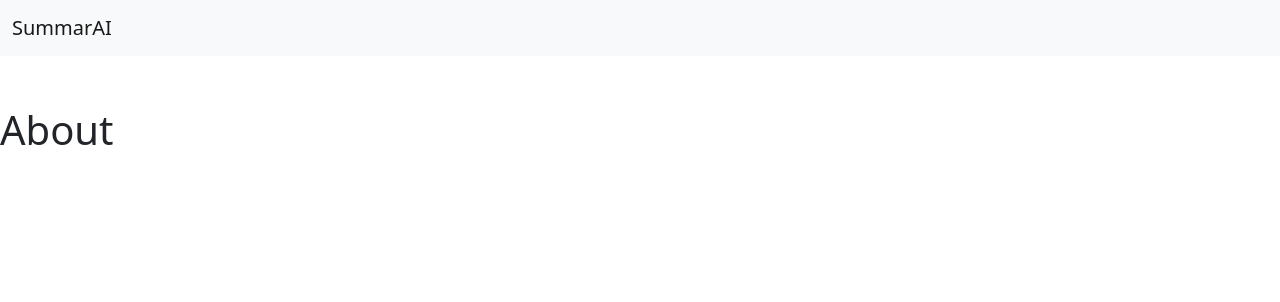
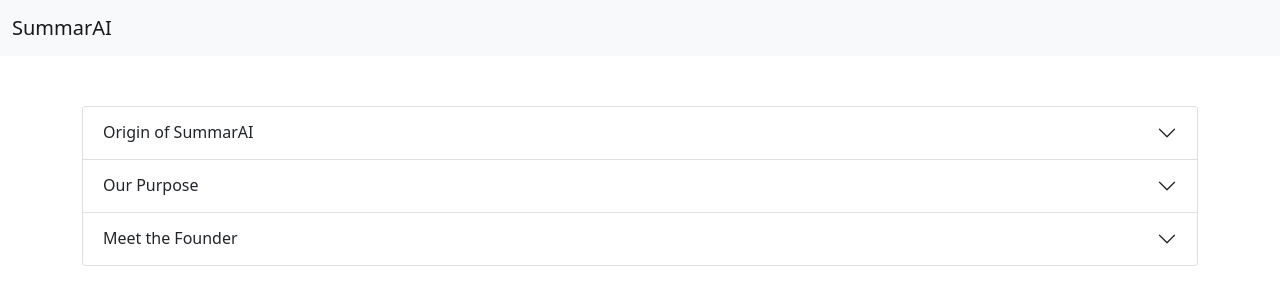
Before and after one commit to githubSubhanKhan/SummarAI, a React (Create React App) app: page /about in a window 1280 px wide. Shown: the top 302 px of the page. Built offline with nearby package versions, Linux system fonts and the light colour scheme.

Commit message:
added about us

```diff
--- a/src/components/About.js
+++ b/src/components/About.js
@@ -1,12 +1,48 @@
 import React from 'react';
 
-  const About = () =>  {
-	return (
-	  <div>
-        <h1>About
-        </h1>
-	  </div>
-	);
-  }
+const About = () => {
+  return (
+    <div className='container'>
+      <div className="accordion" id="accordionExample">
+        <div className="accordion-item">
+          <h2 className="accordion-header">
+            <button className="accordion-button collapsed" type="button" data-bs-toggle="collapse" data-bs-target="#collapseOne" aria-expanded="false" aria-controls="collapseOne">
+            Origin of SummarAI
+            </button>
+          </h2>
+          <div id="collapseOne" className="accordion-collapse collapse" data-bs-parent="#accordionExample">
+            <div className="accordion-body">
+            The word <strong>SummarAI</strong> is derived from the slogan of this project that is <strong>summarize the comments with AI</strong>, inspired by <strong>Meta</strong>. This clever wordplay combines <strong>Summary</strong> and <strong>AI</strong> to perfectly capture the essence of our innovative solution.
+            </div>
+          </div>
+        </div>
+        <div className="accordion-item">
+          <h2 className="accordion-header">
+            <button className="accordion-button collapsed" type="button" data-bs-toggle="collapse" data-bs-target="#collapseTwo" aria-expanded="false" aria-controls="collapseTwo">
+            Our Purpose
+            </button>
+          </h2>
+          <div id="collapseTwo" className="accordion-collapse collapse" data-bs-parent="#accordionExample">
+            <div className="accordion-body">
+            In today's fast-paced digital world, time is precious. When scrolling through social media, users often encounter lengthy comment sections with no easy way to grasp the key points of discussions. Our purpose is to revolutionize this experience by implementing an AI-powered comment summarization tool.
+            </div>
+          </div>
+        </div>
+        <div className="accordion-item">
+          <h2 className="accordion-header">
+            <button className="accordion-button collapsed" type="button" data-bs-toggle="collapse" data-bs-target="#collapseThree" aria-expanded="false" aria-controls="collapseThree">
+            Meet the Founder
+            </button>
+          </h2>
+          <div id="collapseThree" className="accordion-collapse collapse" data-bs-parent="#accordionExample">
+            <div className="accordion-body">
+            <strong>Muhammad Subhan Khan</strong> is the visionary behind SummarAI. Currently pursuing a Bachelor's degree in <strong>Computer Science with a specialization in Artificial Intelligence</strong> at <strong>NED University of Engineering & Technology, Karachi</strong>, he combines academic excellence with innovative thinking.
+            </div>
+          </div>
+        </div>
+      </div>
+    </div>
+  );
+}
 
-  export default About;
+export default About;
```
